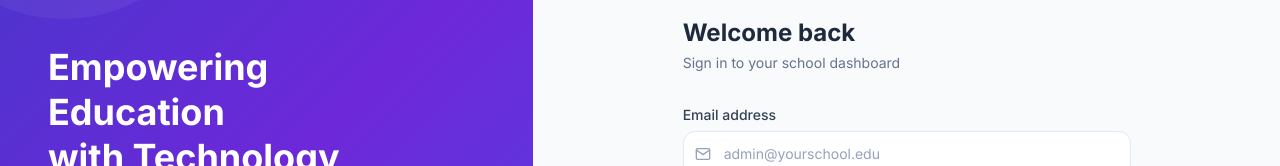
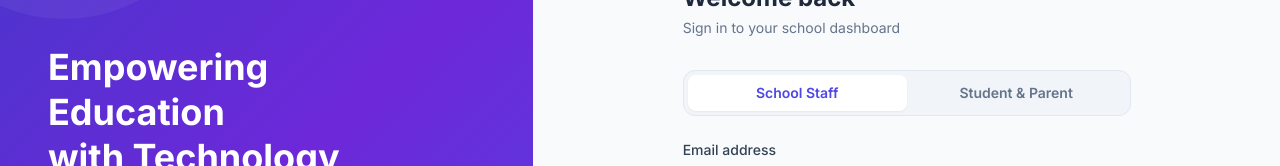
Before and after one commit to HasiburRahmanShafin/amar-school, a React (Create React App) app in the folder frontend/: page / in a window 1280 px wide. Shown: the part 205-371 px from the top of the page. Built offline with nearby package versions, Linux system fonts and the light colour scheme; no server answers.

Commit message:
Enhance login functionality with role-based navigation

```diff
--- a/frontend/src/pages/auth/Login.js
+++ b/frontend/src/pages/auth/Login.js
@@ -4,6 +4,7 @@ import { useAuth } from '../../context/AuthContext';
 import AuthLayout from '../../components/layout/AuthLayout';
 
 export default function Login() {
+  const [loginMode, setLoginMode] = useState('staff'); // 'staff' | 'student'
   const [email, setEmail]       = useState('');
   const [password, setPassword] = useState('');
   const [showPw, setShowPw]     = useState(false);
@@ -18,11 +19,23 @@ export default function Login() {
     setLoading(true);
     try {
       const user = await loginUser(email, password);
+
+      if (loginMode === 'student') {
+        if (user.role === 'student' || user.role === 'parent') {
+          navigate('/student/dashboard');
+        } else {
+          setError('This login is for student and parent accounts. Please switch to "School Staff" above.');
+        }
+        return;
+      }
+
+      // staff mode
       if (user.role === 'super_admin')  navigate('/superadmin/schools');
       else if (user.role === 'school_admin') navigate('/admin/dashboard');
       else if (user.role === 'teacher')      navigate('/teacher/dashboard');
-      else if (user.role === 'student' || user.role === 'parent') navigate('/student/exam-routine');
-      else navigate('/');
+      else if (user.role === 'student' || user.role === 'parent') {
+        setError('This account is a student/parent account. Please switch to "Student & Parent" above.');
+      } else navigate('/');
     } catch (err) {
       setError(err.response?.data?.message || 'Invalid credentials. Please try again.');
     } finally {
@@ -30,8 +43,39 @@ export default function Login() {
     }
   };
 
+  const isStudentMode = loginMode === 'student';
+
   return (
-    <AuthLayout title="Welcome back" subtitle="Sign in to your school dashboard">
+    <AuthLayout
+      title={isStudentMode ? 'Student & Parent Login' : 'Welcome back'}
+      subtitle={isStudentMode ? 'Access your personalized dashboard' : 'Sign in to your school dashboard'}
+    >
+      {/* Role toggle */}
+      <div className="flex items-center rounded-xl border border-slate-200 dark:border-slate-700 p-1 bg-slate-100 dark:bg-slate-800 mb-6">
+        <button
+          type="button"
+          onClick={() => { setLoginMode('staff'); setError(''); }}
+          className={`flex-1 text-sm font-semibold py-2 rounded-lg transition-colors ${
+            loginMode === 'staff'
+              ? 'bg-white dark:bg-slate-700 text-indigo-600 dark:text-indigo-300 shadow-sm'
+              : 'text-slate-500 dark:text-slate-400'
+          }`}
+        >
+          School Staff
+        </button>
+        <button
+          type="button"
+          onClick={() => { setLoginMode('student'); setError(''); }}
+          className={`flex-1 text-sm font-semibold py-2 rounded-lg transition-colors ${
+            loginMode === 'student'
+              ? 'bg-white dark:bg-slate-700 text-indigo-600 dark:text-indigo-300 shadow-sm'
+              : 'text-slate-500 dark:text-slate-400'
+          }`}
+        >
+          Student & Parent
+        </button>
+      </div>
+
       <form onSubmit={handleSubmit} className="space-y-5" id="login-form">
         {error && (
           <div className="flex items-center gap-2 bg-red-50 dark:bg-red-950/40 border border-red-200 dark:border-red-900 text-red-700 dark:text-red-400 text-sm px-4 py-3 rounded-xl">
@@ -60,7 +104,7 @@ export default function Login() {
               value={email}
               onChange={(e) => setEmail(e.target.value)}
               required
-              placeholder="admin@yourschool.edu"
+              placeholder={isStudentMode ? 'parent@example.com' : 'admin@yourschool.edu'}
               className="input-field w-full border border-slate-200 dark:border-slate-700 bg-white dark:bg-slate-900 text-slate-800 dark:text-slate-100 placeholder-slate-400 rounded-xl pl-10 pr-4 py-3 text-sm"
             />
           </div>
@@ -122,13 +166,18 @@ export default function Login() {
           ) : 'Sign In'}
         </button>
 
-        {/* Register link */}
+        {isStudentMode ? (
+          <p className="text-sm text-center text-slate-500 dark:text-slate-400">
+            Don't have login details yet? Please contact your school's administration office.
+          </p>
+        ) : (
           <p className="text-sm text-center text-slate-500 dark:text-slate-400">
             New school?{' '}
             <Link to="/register-school" className="font-semibold text-indigo-600 hover:text-indigo-700 dark:text-indigo-400 dark:hover:text-indigo-300">
               Register here
             </Link>
           </p>
+        )}
       </form>
     </AuthLayout>
   );
```
Lines whose indentation alone changed are shown as unchanged.
